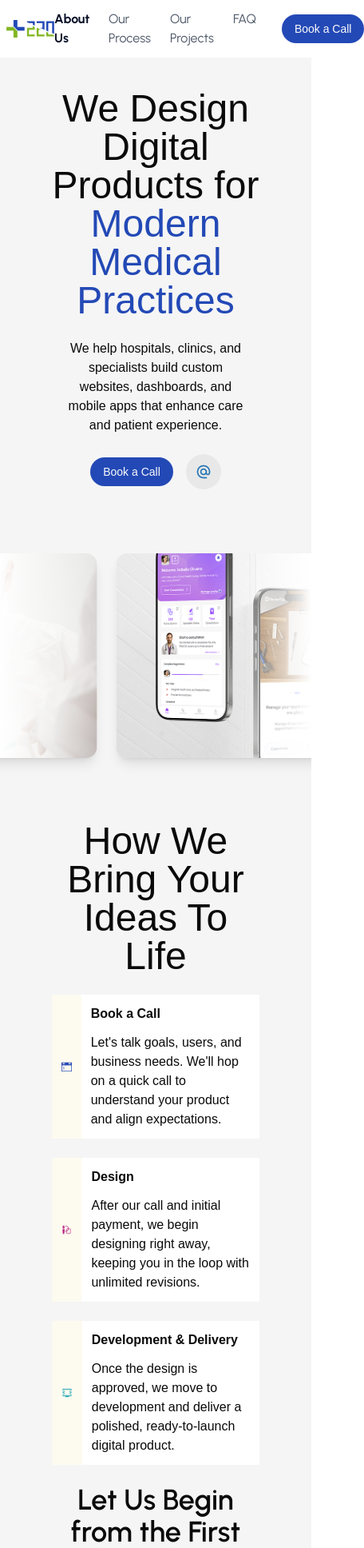
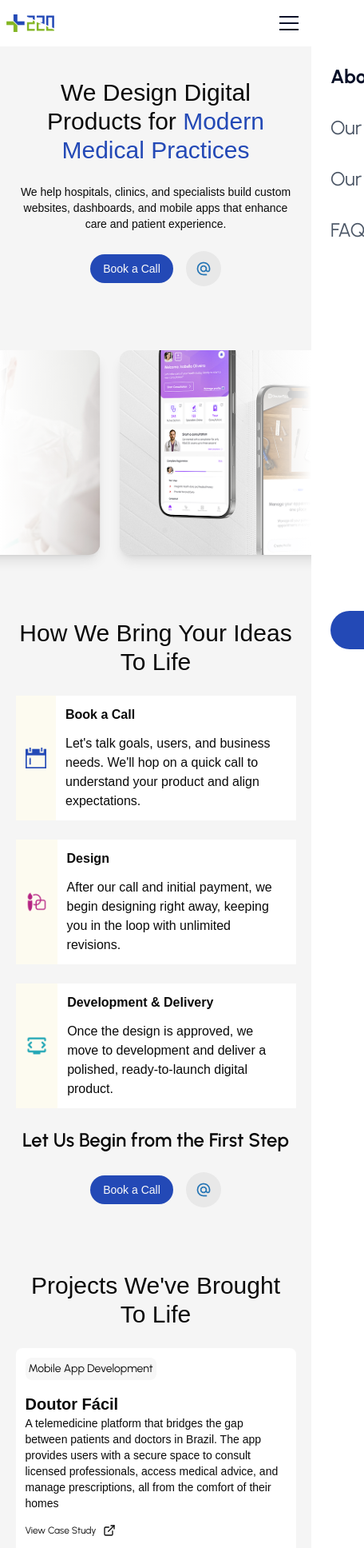
Before and after one commit to PurpleDNA/plus220, a React (Vite) app: page / in a window 390 px wide. Shown: the top 1936 px of the page at 80% size, 456 px wide, since content can reach past the window. Built offline with nearby package versions, Linux system fonts and the light colour scheme.

Commit message:
fully mobile responsive

```diff
--- a/src/components/Header/Header.tsx
+++ b/src/components/Header/Header.tsx
@@ -3,6 +3,7 @@ import { Button } from "../ui/button";
 
 const Header = () => {
   const [activeSection, setActiveSection] = useState("");
+  const [isMenuOpen, setIsMenuOpen] = useState(false);
 
   const navs = [
     { name: "About Us", link: "#about" },
@@ -56,6 +57,9 @@ const Header = () => {
         top: offsetPosition,
         behavior: "smooth",
       });
+
+      // Close menu after clicking a link
+      setIsMenuOpen(false);
     }
   };
 
@@ -64,7 +68,9 @@ const Header = () => {
       <div className="w-full bg-white sticky top-0 z-50">
         <div className="flex justify-between items-center py-3 px-2 container mx-auto ">
           <img src="/assets/icons/logo.png" alt="" className="w-15" />
-          <div className="flex gap-8 items-center">
+
+          {/* Desktop Navigation */}
+          <div className="hidden md:flex gap-8 items-center">
             <nav className="flex gap-6">
               {navs.map((nav) => (
                 <a
@@ -83,6 +89,45 @@ const Header = () => {
             </nav>
             <Button className=" bg-Bblue ">Book a Call</Button>
           </div>
+
+          {/* Hamburger Menu Button */}
+          <button
+            className="md:hidden flex flex-col gap-1.5 p-2"
+            onClick={() => setIsMenuOpen(!isMenuOpen)}
+            aria-label="Toggle menu"
+          >
+            <span className={`w-6 h-0.5 bg-[#081028] transition-all ${isMenuOpen ? 'rotate-45 translate-y-2' : ''}`}></span>
+            <span className={`w-6 h-0.5 bg-[#081028] transition-all ${isMenuOpen ? 'opacity-0' : ''}`}></span>
+            <span className={`w-6 h-0.5 bg-[#081028] transition-all ${isMenuOpen ? '-rotate-45 -translate-y-2' : ''}`}></span>
+          </button>
+        </div>
+      </div>
+
+      {/* Full Screen Mobile Menu */}
+      <div
+        className={`fixed inset-0 bg-white z-40 md:hidden transition-transform duration-300 ${
+          isMenuOpen ? 'translate-x-0' : 'translate-x-full'
+        }`}
+      >
+        <div className="flex flex-col h-full justify-between pt-20 pb-8 px-6">
+          <nav className="flex flex-col gap-8">
+            {navs.map((nav) => (
+              <a
+                key={nav.name}
+                href={nav.link}
+                onClick={(e) => handleClick(e, nav.link)}
+                className={`text-2xl transition-colors font-urbanist ${
+                  activeSection === nav.link.substring(1)
+                    ? "text-[#081028] font-bold"
+                    : "text-gray-600"
+                }`}
+              >
+                {nav.name}
+              </a>
+            ))}
+          </nav>
+
+          <Button className="bg-Bblue w-full py-6 text-lg">Book a Call</Button>
         </div>
       </div>
     </>
--- a/src/components/Hero/Hero.tsx
+++ b/src/components/Hero/Hero.tsx
@@ -9,7 +9,7 @@ const Hero = () => {
             We Design Digital Products for{" "}
             <span className="text-Bblue">Modern Medical Practices</span>
           </h1>
-          <p className="text-center w-3/5">
+          <p className="text-center w-[90%] md:w-3/5 text-sm md:text-base">
             We help hospitals, clinics, and specialists build custom websites,
             dashboards, and mobile apps that enhance care and patient
             experience.
--- a/src/components/Process/ProcessCard.tsx
+++ b/src/components/Process/ProcessCard.tsx
@@ -10,7 +10,7 @@ const ProcessCard = ({
   desc: string;
 }) => {
   return (
-    <div className="w-2/3 flex rounded-full mx-auto">
+    <div className="w-[90%] md:w-2/3 flex rounded-full mx-auto">
       <div className="bg-[#FDFBF0] p-3 items-center justify-center flex w-[30%]">
         <img src={image} alt="" className="w-10 aspect-square" />
       </div>
--- a/src/components/Projects/ProjectsCard.tsx
+++ b/src/components/Projects/ProjectsCard.tsx
@@ -1,3 +1,5 @@
+import { ExternalLink } from "lucide-react";
+
 const ProjectsCard = ({
   category,
   name,
@@ -10,18 +12,20 @@ const ProjectsCard = ({
   desc: string;
 }) => {
   return (
-    <div className="bg-white rounded-md p-3 flex gap-2">
-      <div className="w-1/2 flex flex-col justify-between gap-4">
-        <p className="bg-[#F7F7F7] p-1 rounded-md w-fit font-urbanist">
+    <div className="bg-white rounded-md p-3 flex flex-col md:flex-row gap-4 md:gap-2 w-[90%] md:w-full mx-auto">
+      <div className="w-full md:w-1/2 flex flex-col justify-between gap-4">
+        <p className="bg-[#F7F7F7] p-1 rounded-md w-fit font-urbanist text-sm">
           {category}
         </p>
         <div>
-          <h1 className="text-2xl font-semibold">{name}</h1>
-          <p>{desc}</p>
+          <h1 className="text-xl md:text-2xl font-semibold">{name}</h1>
+          <p className="text-sm md:text-base">{desc}</p>
         </div>
-        <a>View Case Study</a>
+        <a className="text-xs md:text-base font-urbanist flex gap-2 items-center cursor-pointer hover:underline">
+          View Case Study <ExternalLink className="w-4 h-4" />
+        </a>
       </div>
-      <div className="w-1/2">
+      <div className="w-full md:w-1/2">
         <img src={image} alt="" className="w-full rounded-md" />
       </div>
     </div>
--- a/src/index.css
+++ b/src/index.css
@@ -128,10 +128,10 @@
 
 @layer utilities {
   .heading {
-    @apply font-instrumental text-5xl font-[500] w-2/3 text-center;
+    @apply font-instrumental text-3xl md:text-5xl font-[500] w-[90%] md:w-2/3 text-center;
   }
   .heading_2 {
-    @apply font-urbanist text-4xl font-[600] w-2/3 text-center;
+    @apply font-urbanist text-2xl md:text-4xl font-[600] w-[90%] md:w-2/3 text-center;
   }
   .intersection {
     @apply container flex flex-col mx-auto gap-6 items-center py-10;
```
